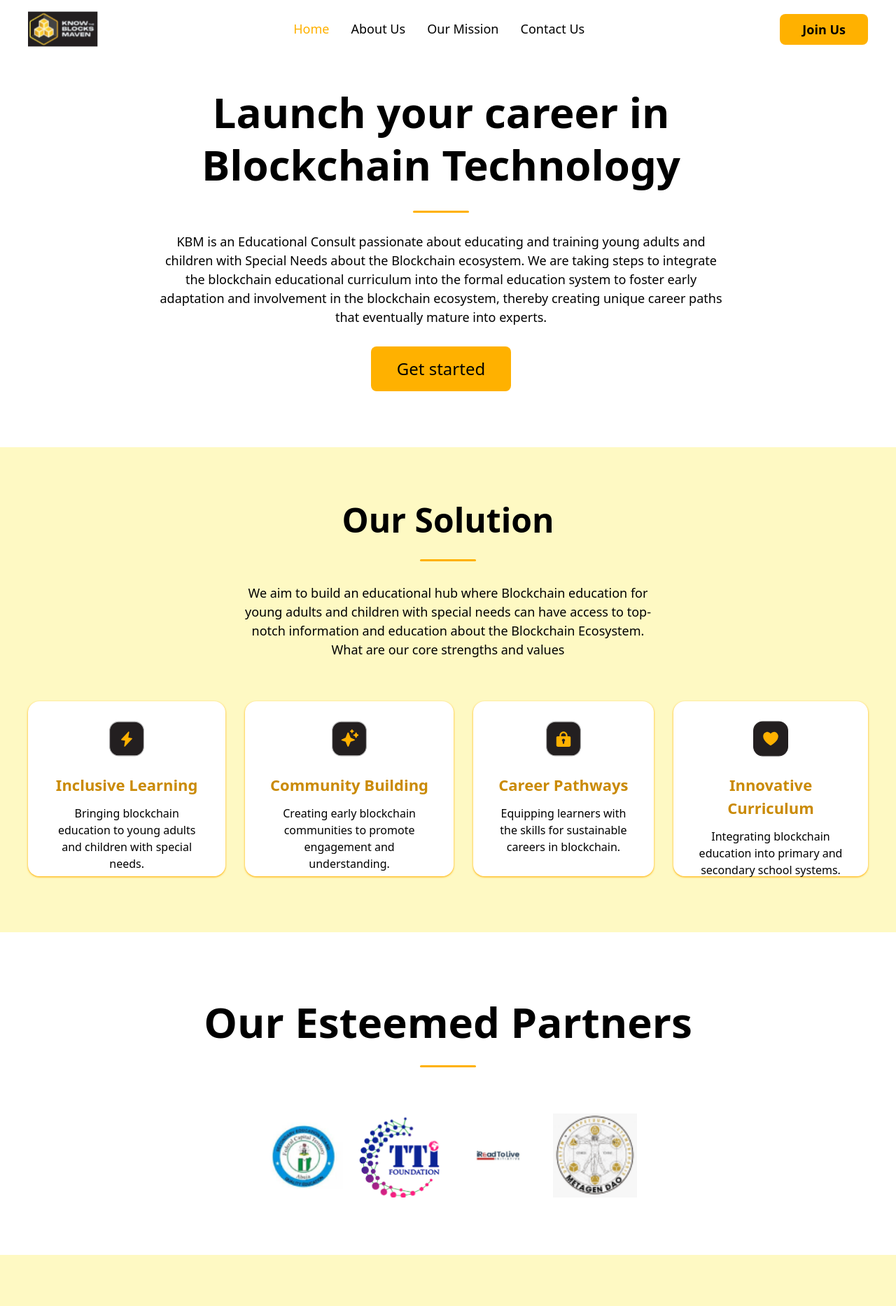
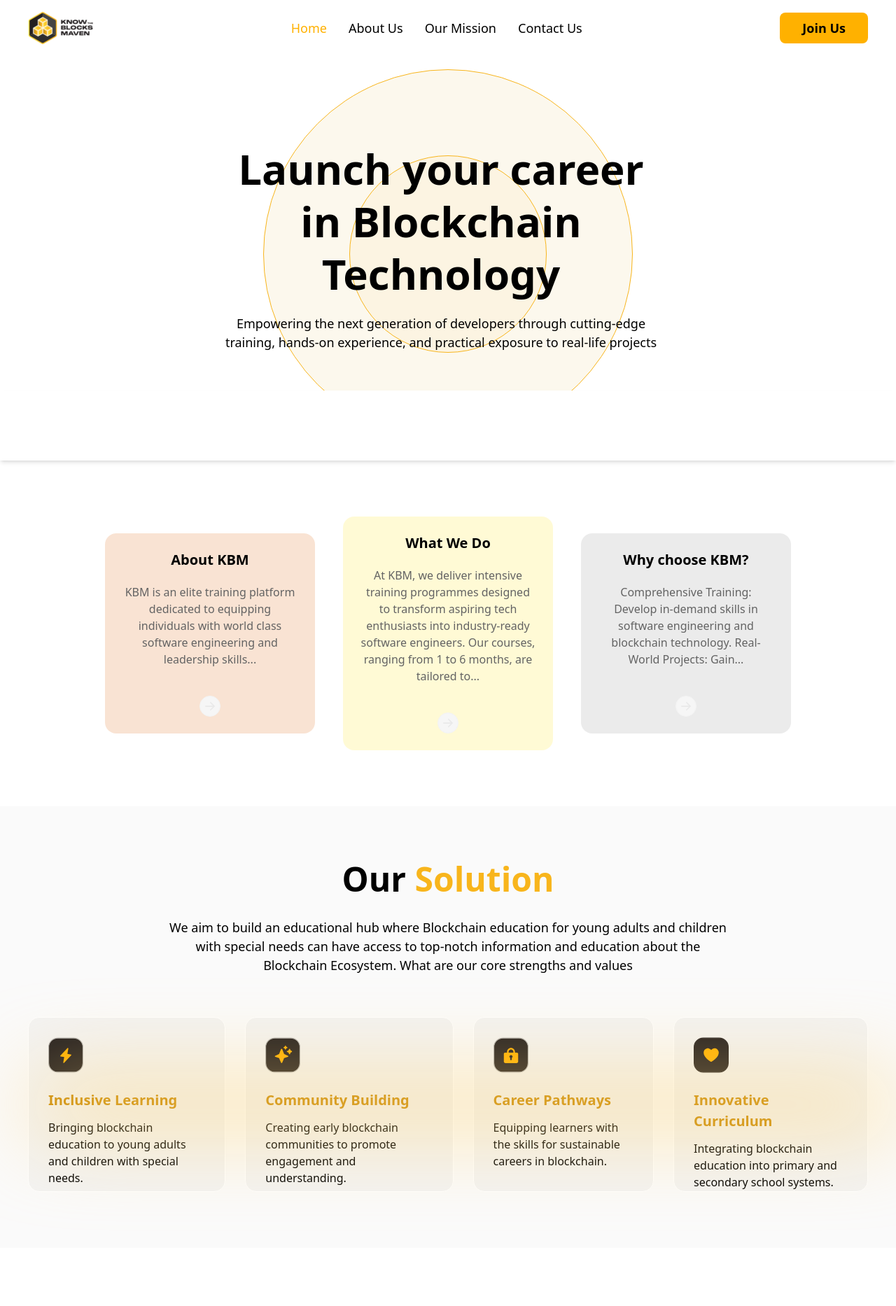
Before and after one commit to Nomolos29/KBM_Official, a Next.js app: page / in a window 1280 px wide. Shown: the top 1866 px of the page at 70% size. Built offline with nearby package versions, Linux system fonts and the light colour scheme.

Commit message:
Our Section update

```diff
--- a/app/page.tsx
+++ b/app/page.tsx
@@ -16,6 +16,7 @@ import features3 from "@/public/feaures3.svg"
 import features4 from "@/public/feaures4.svg"
 import { FAQs } from "@/lib/faqData"
 import Link from "next/link";
+import { BsFillArrowRightCircleFill } from "react-icons/bs";
 import FaqAccordion from "@/components/global/faqAccordion";
 import { FaUserSecret } from "react-icons/fa6";
 
@@ -51,6 +52,7 @@ export default function Home() {
   const features = [
     {
       icon: features1,
+      color: "bg-[#FFFAD580]",
       heading: "Holistic Approach",
       description: "Using both onsite and online training for enhanced learning experiences.",
       link: "#",
@@ -58,6 +60,7 @@ export default function Home() {
     },
     {
       icon: features2,
+      color: "bg-[#F8B51C3D]",
       heading: "Collaborative Learning",
       description: "Cohort-based learning for shared knowledge and skill enhancement.",
       link: "#",
@@ -65,6 +68,7 @@ export default function Home() {
     },
     {
       icon: features3,
+      color: "bg-[#FFFAD5]",
       heading: "Resourceful Hub",
       description: "A comprehensive educational hub for blockchain literacy and skills.",
       link: "#",
@@ -72,10 +76,29 @@ export default function Home() {
     },
     {
       icon: features4,
+      color: "bg-[#FFFAD580]",
       heading: "Skill Development",
       description: "Providing essential tools to thrive in the blockchain career landscape.",
       link: "#",
       cta: "Enhance Your Skills"
+    }
+  ]
+
+  const firstSection = [
+    {
+      color: "bg-[#E2752533]",
+      title: "About KBM",
+      content: "KBM is an elite training platform dedicated to equipping individuals with world class software engineering and leadership skills... "
+    },
+    {
+      color: "bg-[#FFF3A070]",
+      title: "What We Do",
+      content: "At KBM, we deliver intensive training programmes designed to transform aspiring tech enthusiasts into industry-ready software engineers. Our courses, ranging from 1 to 6 months, are tailored to..."
+    },
+    {
+      color: "bg-[#79797926]",
+      title: "Why choose KBM?",
+      content: "Comprehensive Training: Develop in-demand skills in software engineering and blockchain technology. Real-World Projects: Gain..."
     }
   ]
 
@@ -139,52 +162,59 @@ export default function Home() {
 
   return (
     <div className="w-full flex flex-col py-10 items-center">
-      <section className="flex max-w-[1440px] pb-20 w-full justify-center items-center gap-y-10 gap-x-20 px-10">
-        {/* <Image src={heroImage} alt="" width={0} height={0} className="max-w-[55%]" /> */}
-        <div className="flex flex-col w-[70%] gap-y-7 pr-5 items-center text-center">
-          <h1 className="text-6xl text-black font-semibold leading-tight">Launch your career in
+      <section className="flex max-w-[1440px] pb-20 h-[530px] w-full justify-center items-center gap-y-10 gap-x-20 px-10 relative">
+        <div className="absolute pt-5">
+          <span className="flex justify-center items-center h-[528px] w-[528px] rounded-full border border-[#F8B51C] bg-[#F0E2B33B]">
+            <span className="h-[282px] w-[282px] rounded-full border border-[#F8B51C] bg-[#F8B51C0D]"></span>
+          </span>
+        </div>
+
+        <div className="flex flex-col w-[55%] gap-y-5 pr-5 items-center text-center z-10">
+          <h1 className="text-6xl text-black font-bold leading-tight">Launch your career in
           Blockchain Technology</h1>
-          <span className="h-[3px] w-20 bg-[#FFB100] rounded-full"></span>
-          <p className="text-[18px]">KBM is an Educational Consult passionate about educating and training young adults and children with Special Needs about the Blockchain ecosystem.  We are taking steps to integrate the blockchain educational curriculum into the formal education system to foster early adaptation and involvement in the blockchain ecosystem, thereby creating unique career paths that eventually mature into experts.</p>
-          <span className="py-4 px-8 bg-[#FFB100] w-[200px] text-center text-2xl font-medium cursor-pointer rounded-lg">Get started</span>
+
+          <p className="text-[18px]">Empowering the next generation of developers through cutting-edge training, hands-on experience, and practical exposure to real-life projects</p>
+          {/* <span className="py-4 px-8 bg-[#FFB100] w-[200px] text-center text-2xl font-medium cursor-pointer rounded-lg">Get started</span> */}
         </div>
+        <section className="w-full flex absolute shadow-md h-[100px] bg-white bottom-0">
+
+        </section>
       </section>
 
-      <section className="flex justify-center items-center w-full bg-yellow-100 py-20">
+      <section className="py-20 flex justify-center items-center gap-x-10 max-w-[1440px] w-full px-[60px]">
+        {firstSection.map((card, index) => (
+          <div key={index} className={`flex p-6 flex-col items-center h-fit ${card.color} rounded-2xl text-center gap-y-10 w-[300px]`}>
+            <span className="flex flex-col gap-y-5">
+              <h4 className="font-semibold text-xl">{card.title}</h4>
+              <p className="text-md text-[#636363]">{card.content}</p>
+            </span>
+            <BsFillArrowRightCircleFill className="text-3xl bg-[#e9e9e9] border border-[#f5f5f5] rounded-full text-[#ffffff98] cursor-pointer" />
+          </div>
+        ))}
+      </section>
+
+
+      <section className="flex justify-center items-center w-full bg-[#FAFAFA] py-20">
         <div className="max-w-[1440px] w-full flex flex-col items-center gap-y-10 px-10">
           <section className="w-[800px] flex flex-col items-center gap-y-8">
-            <h1 className="text-5xl font-semibold">Our Solution</h1>
-            <span className="h-[3px] w-20 bg-[#FFB100] rounded-full"></span>
-            <p className="text-center w-3/4 text-[18px]">We aim to build an educational hub where Blockchain education for young adults and children with special needs can have access to top-notch information and education about the Blockchain Ecosystem. What are our core strengths and values</p>
+            <h1 className="text-5xl font-semibold">Our <span className="text-[#F8B51C]">Solution</span></h1>
+            {/* <span className="h-[3px] w-20 bg-[#FFB100] rounded-full"></span> */}
+            <p className="text-center w-full text-[18px]">We aim to build an educational hub where Blockchain education for young adults and children with special needs can have access to top-notch information and education about the Blockchain Ecosystem. What are our core strengths and values</p>
           </section>
           <section className="flex w-full items-center gap-x-7 pt-5">
+            <span className="h-[60px] bg-[#ffd575cb] rounded-full w-full absolute max-w-[1250px] blur-3xl"></span>
             {ourSolution.map((solution, index) => (
-              <div key={index} className="bg-white h-[250px] flex shadow-[#FFB100] shadow flex-col gap-y-3 px-7 p-4 items-center rounded-2xl">
+              <div key={index} className="bg-[#E2E2E24D] border-white border h-[250px] flex flex-col gap-y-3 px-7 p-4 rounded-2xl">
                 <Image src={solution.iconURL} alt="icons" width={50} height={50} className="pt-3" />
-                <h4 className="text-[22px] font-extrabold mt-3 text-center text-yellow-600">{solution.heading}</h4>
-                <p className="text-center font-medium">{solution.description}</p>
+                <h4 className="text-[20px] font-semibold mt-3 text-yellow-600">{solution.heading}</h4>
+                <p className="">{solution.description}</p>
               </div>
             ))}
           </section>
         </div>
       </section>
 
-      <section className="flex gap-y-14 justify-center py-20 items-center w-full bg-white">
-        <div className="max-w-[1440px] w-full flex flex-col justify-center gap-y-16 px-10">
-          <div className="w-full flex flex-col items-center gap-y-3 px-10">
-            <h1 className="text-6xl leading-relaxed font-semibold">Our Esteemed Partners</h1>
-            <span className="h-[3px] w-20 bg-[#FFB100] rounded-full"></span>
-          </div>
-
-          <div className="flex gap-x-5 items-center justify-center">
-            {partner.map((image, index) => (
-              <Image key={index} src={image} alt="partner image" width={120} height={100} />
-            ))}
-          </div>
-        </div>
-      </section>
-
-      <section className="flex flex-col justify-center py-20 items-center w-full bg-yellow-100">
+      <section className="flex flex-col justify-center py-20 items-center w-full bg-white">
         <div className="max-w-[1440px] w-full flex flex-col items-center pb-10 px-10">
           <h1 className="text-5xl font-semibold">Explore Our Dynamic Features</h1>
           <span className="h-[3px] w-20 bg-[#FFB100] rounded-full my-5"></span>
@@ -192,24 +222,18 @@ export default function Home() {
         </div>
 
         <div className="max-w-[1440px] w-full justify-between items-center flex px-10">
-          <main className="w-full bg-white flex items-center justify-between rounded-2xl overflow-hidden">
-            <section className="w-[60%] flex justify-between items-center h-full relate">
-              <span className="w-[5px] h-[200px] bg-[#ffd062]"></span>
-              <div className="flex flex-wrap gap-5 justify-end py-10 w-full mr-[-100px] bg-white px-10 z-10 rounded-tr-xl rounded-br-xl">
+          <div className="flex flex-wrap gap-5 justify-center py-10 w-full px-10 rounded-tr-xl rounded-br-xl">
             {features.map((feature, index) => (
-                  <span key={index} className="py-5 px-6 w-[300px] shadow-sm shadow-[#ffd981e8] justify-between flex flex-col gap-y-2 border rounded-lg">
-                    <div className="flex flex-col gap-y-2 w-full">
-                      <Image src={feature.icon} alt={`${feature.heading} Image`} width={30} height={30} />
-                      <h3 className="font-semibold pt-3">{feature.heading}</h3>
+              <span key={index} className={`py-7 px-10 w-[48%] ${feature.color} shadow-md shadow-[#ffd981e8] justify-between flex flex-col gap-y-2 rounded-lg`}>
+                <div className="flex flex-col gap-y-4 w-full">
+                  <Image src={feature.icon} alt={`${feature.heading} Image`} width={50} height={50} />
+                  <h3 className="font-semibold pt-3 text-xl">{feature.heading}</h3>
                   <p>{feature.description}</p>
                 </div>
                 <Link href={feature.link} className="underline text-[#FFB100] cursor-pointer">{feature.cta}</Link>
               </span>
             ))}
           </div>
-            </section>
-            <Image src={heroImage} alt="" width={0} height={0} className="w-[40%] h-auto" />
-          </main>
         </div>
       </section>
 
@@ -221,16 +245,18 @@ export default function Home() {
         </div>
 
         <div className="flex flex-wrap max-w-[1440px] gap-x-5 gap-y-10 w-full px-10 justify-evenly items-center">
+            <div className="flex gap-x-20 w-full overflow-x-scroll px-10">
               {team.map((person, index) => (
                 <span key={index} className="flex flex-col items-center w-fit gap-y-4">
                   <FaUserSecret className="text-[200px] rounded-full bg-white shadow-md shadow-[#000] pt-10 text-black/60" />
 
-              <div className="flex flex-col text-center">
+                  <div className="flex flex-col text-center w-fit flex-nowrap">
                     <h1 className="text-2xl text-black font-bold">{person.name}</h1>
                     <p className="text-[#FFB100] text-md">{person.role}</p>
                   </div>
                 </span>
               ))}
+            </div>
         </div>
       </section>
 
--- a/components/layout/Footer.tsx
+++ b/components/layout/Footer.tsx
@@ -1,9 +1,80 @@
-import React from 'react'
+import Image from 'next/image'
+import logo from "@/public/company_logo_light.svg";
+import Link from 'next/link';
 
 const Footer = () => {
+
+  const navMenu = [
+    {
+      name: "Resources",
+      menu: [
+        {
+          name: "Home",
+          url: ""
+        },
+        {
+          name: "About us ",
+          url: ""
+        }
+      ]
+    },
+    {
+      name: "Community",
+      menu: [
+        {
+          name: "Home",
+          url: ""
+        },
+        {
+          name: "Home",
+          url: ""
+        },
+        {
+          name: "Home",
+          url: ""
+        }
+      ]
+    },
+    {
+      name: "Company",
+      menu: [
+        {
+          name: "Home",
+          url: ""
+        },
+        {
+          name: "Home",
+          url: ""
+        },
+        {
+          name: "Home",
+          url: ""
+        }
+      ]
+    }
+  ]
+
   return (
     <footer className='w-full bg-black flex justify-center h-[150px] items-center'>
-        <main className='max-w-[1440px] w-full margin-auto pt-2 px-10 flex justify-between items-center text-white'>Footer</main>
+        <main className='max-w-[1440px] w-full margin-auto pt-2 px-10 flex justify-between items-center text-white'>
+          <section className='flex justify-between items-center'>
+            <Image src={logo} alt='KBM Logo' width={0} height={0} className='' />
+
+            <div className='flex gap-x-10'>
+              {navMenu.map((Category, index) => (
+                <div>
+                  <h4>{Category.name}</h4>
+                  {Category.menu.map((nav, index) => (
+                    <div>
+                      <Link href={nav.url}>{nav.name}</Link>
+                    </div>
+                  ))}
+                </div>
+              ))}
+            </div>
+          </section>
+          <section></section>
+        </main>
     </footer>
   )
 }
--- a/components/layout/Header.tsx
+++ b/components/layout/Header.tsx
@@ -3,7 +3,7 @@
 import Image from "next/image";
 import Link from "next/link";
 import React from "react";
-import logo from "@/public/company_logo.svg";
+import logo from "@/public/kbm_cutted_logo.svg";
 import { usePathname } from "next/navigation";
 
 const Header: React.FC = () => {
@@ -19,9 +19,9 @@ const Header: React.FC = () => {
 
   return (
     <header className="w-full bg-white flex justify-center items-center">
-      <main className="max-w-[1440px] w-full margin-auto pt-2 flex justify-between items-center px-10">
+      <main className="max-w-[1440px] w-full margin-auto flex justify-between h-[80px] items-center px-10">
         {/* Company Logo */}
-        <Image src={logo} alt="Company Logo" width={100} height={50} />
+        <Image src={logo} alt="Company Logo" width={0} height={0} />
 
         {/* Navigation Menu */}
         <nav className="flex w-[36%] justify-between items-center">
@@ -29,7 +29,7 @@ const Header: React.FC = () => {
             <Link
               key={index}
               href={menu.navURL}
-              className={`text-[18px] py-5 px-2 ${
+              className={`text-[18px] px-2 ${
                 pathname === menu.navURL
                   ? "border-[#FFB100] text-[#FFB100]" // Active link styles
                   : "border-transparent text-black hover:border-[#FFB100] hover:text-[#FFB100] cursor-pointer" // Non-active hover styles
```
Also changed, not shown: public/company_logo_light.svg (added), public/kbm_cutted_logo.svg (added). Lines whose indentation alone changed are shown as unchanged.
